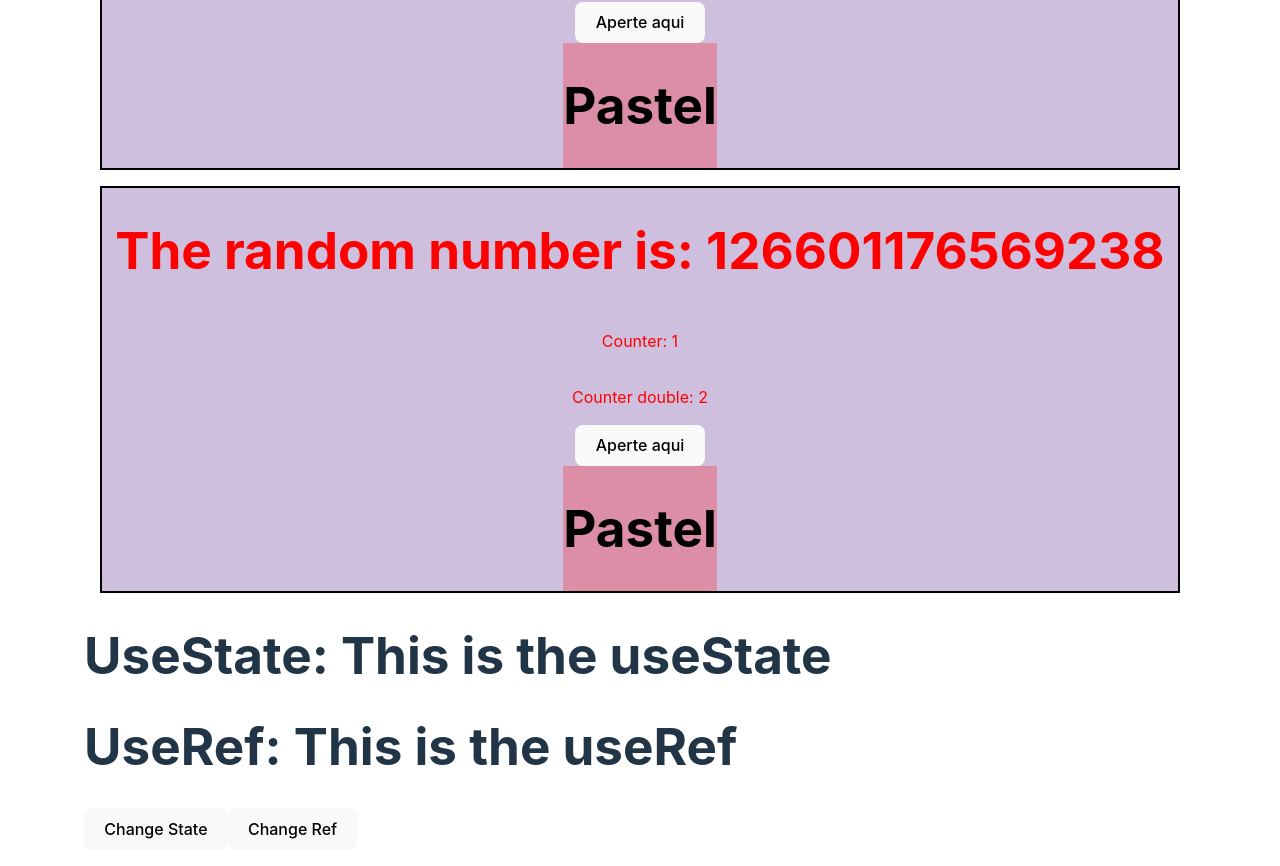
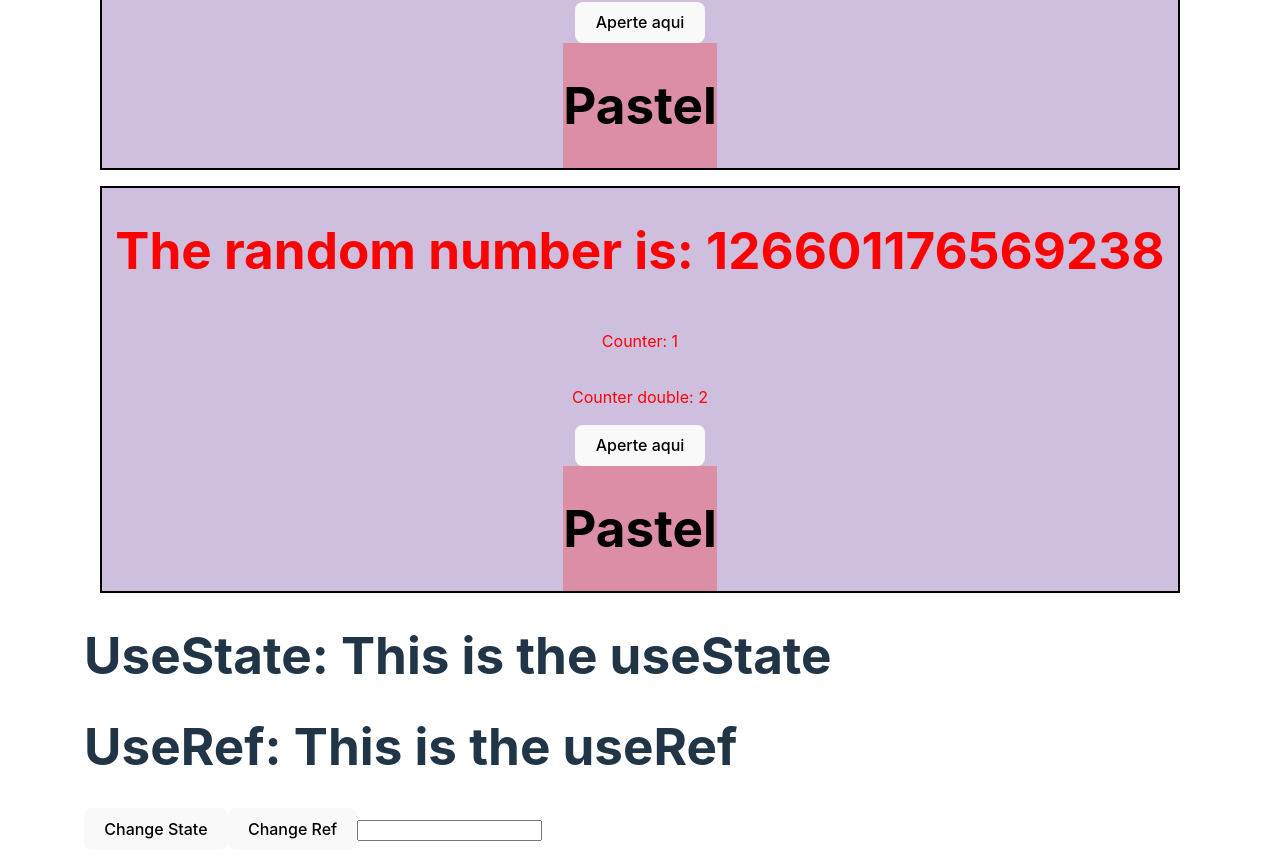
Before and after one commit to Tranivic/react-training, a React (Vite) app in the folder react-app/: page / in a window 1280 px wide. Shown: the part 402-1268 px from the top of the page. Built offline with nearby package versions, Linux system fonts and the light colour scheme.

Commit message:
working with events

```diff
--- a/react-app/src/App/components/FunctionBased/FunctionBased.jsx
+++ b/react-app/src/App/components/FunctionBased/FunctionBased.jsx
@@ -1,26 +1,42 @@
 import { useState, useRef } from "react";
 
 function FunctionBased() {
-  const [stateBased, setStateBased] = useState({
+  const [data, setData] = useState({
     content: "This is the useState",
+    duplicateInput: "",
   });
   const refBased = useRef("This is the useRef");
 
   const handleClick = (type) => {
     if (type === "state") {
-      setStateBased({ content: "State updated" });
+      setData({ content: "State updated" });
     }
     if (type === "ref") {
       refBased.current = "Ref updated";
     }
   };
 
+  const duplicateInput = (recivedEvent) => {
+    const newValue = recivedEvent.nativeEvent.data;
+    const lastValue = data.duplicateInput;
+
+    if (newValue !== null) {
+      setData((prevState) => ({
+        ...prevState,
+        duplicateInput: lastValue + newValue,
+      }));
+    }
+    console.log(recivedEvent);
+  };
+
   return (
     <>
-      <h1>UseState: {stateBased.content}</h1>
+      <h1>UseState: {data.content}</h1>
       <h1>UseRef: {refBased.current}</h1>
       <button onClick={() => handleClick("state")}>Change State</button>
       <button onClick={() => handleClick("ref")}>Change Ref</button>
+      <input onInput={(event) => duplicateInput(event)} type="text" />
+      <p className="input-text">{data.duplicateInput}</p>
     </>
   );
 }
```
